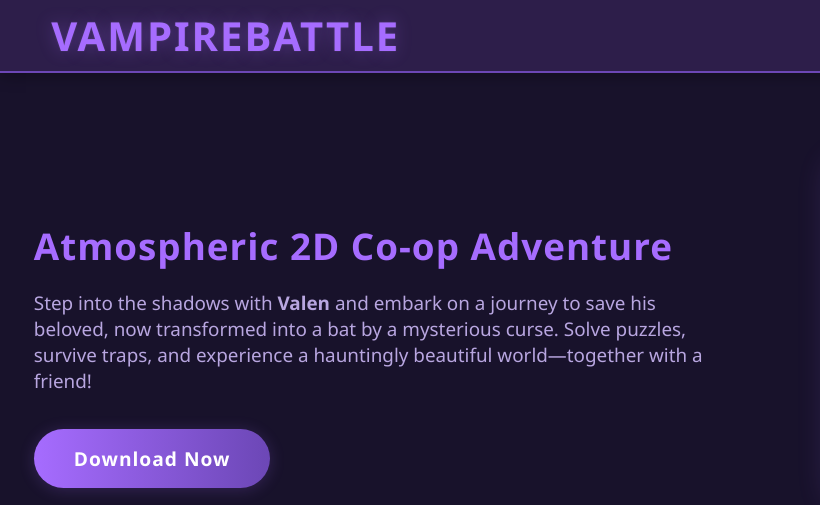
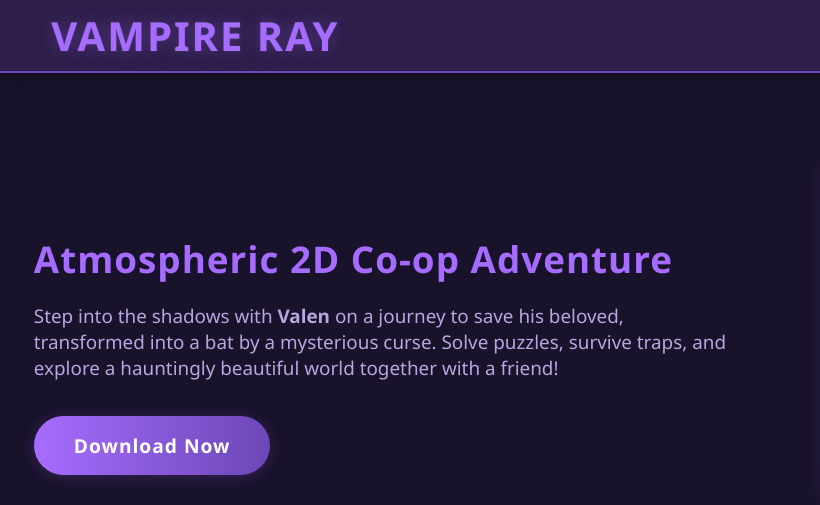
Before and after one commit to VampireRay/VampireRay, a plain HTML site: page index.html in a window 1280 px wide. Shown: the top 505 px of the page, 0-820 px from the left. Drawn offline with Linux system fonts and the light colour scheme.

Commit message:
Add files via upload

```diff
--- a/index.html
+++ b/index.html
@@ -1,13 +1,12 @@
 <!DOCTYPE html>
 <html lang="en">
 
-<!-- Mirrored from vampirebattle.com/ by HTTrack Website Copier/3.x [XR&CO'2014], Tue, 19 Aug 2025 02:20:46 GMT -->
 <head>
   <meta charset="UTF-8">
   <meta name="viewport" content="width=device-width, initial-scale=1.0">
-  <title>VAMPIREBATTLE - Official Site</title>
+  <title>VAMPIRE RAY - Official Site</title>
   <link rel="stylesheet" href="style.css">
-  <meta property="og:title" content="VAMPIREBATTLE - Atmospheric 2D Co-op Adventure" />
+  <meta property="og:title" content="VAMPIRE RAY - A Dark & Atmospheric 2D Co-op Adventure" />
   <meta property="og:description" content="Step into the shadows with Valen and a friend. Solve puzzles, survive traps, and save his beloved in a hauntingly beautiful world!" />
   <meta property="og:image" content="game1.gif" />
   <meta property="og:url" content="index.html" />
@@ -19,7 +18,7 @@
   <div class="bg-anim"></div>
   <header class="main-header">
     <div class="container header-flex">
-      <h1 class="logo">VAMPIREBATTLE</h1>
+      <h1 class="logo">VAMPIRE RAY</h1>
       <nav>
         <ul>
           <li><a href="#features">Features</a></li>
@@ -35,11 +34,11 @@
       <div class="container hero-flex">
         <div class="hero-text">
           <h2>Atmospheric 2D Co-op Adventure</h2>
-          <p>Step into the shadows with <b>Valen</b> and embark on a journey to save his beloved, now transformed into a bat by a mysterious curse. Solve puzzles, survive traps, and experience a hauntingly beautiful world—together with a friend!</p>
-          <a href="VampireBattle.zip" class="cta-btn" download>Download Now</a>
+          <p>Step into the shadows with <b>Valen</b> on a journey to save his beloved, transformed into a bat by a mysterious curse. Solve puzzles, survive traps, and explore a hauntingly beautiful world together with a friend!</p>
+          <a href="VampireRay.zip" class="cta-btn" download>Download Now</a>
         </div>
         <div class="hero-art">
-          <img src="game.gif" alt="VampireBattle Hero Art" class="main-gif">
+          <img src="game.gif" alt="Vampire Ray Hero Art" class="main-gif">
         </div>
       </div>
       <div class="scroll-down">▼</div>
@@ -118,8 +117,8 @@
       <div class="container download-flex">
         <div class="download-info">
           <h2>Ready to Play?</h2>
-          <p>Download VampireBattle and begin your unforgettable adventure. Will you save Valen's wife, or will the night last forever?</p>
-          <a href="VampireBattle.zip" class="cta-btn big" download>Download VampireBattle</a>
+          <p>Download Vampire Ray and begin your unforgettable adventure. Will you save Valen's wife, or will the night last forever?</p>
+          <a href="VampireRay.zip" class="cta-btn big" download>Download Vampire Ray</a>
         </div>
         <div class="sysreq-box modern">
           <h3>System Requirements</h3>
@@ -152,7 +151,7 @@
   <footer class="main-footer">
     <div class="container">
       <div class="footer-flex">
-        <div class="footer-brand">&copy; 2024 VampireBattle. All rights reserved.</div>
+        <div class="footer-brand">&copy; 2024 Vampire Ray. All rights reserved.</div>
         <div class="footer-links">
           <a href="#">Twitter</a>
           <a href="#">Discord</a>
@@ -177,6 +176,4 @@
   });
   </script>
 </body>
-
-<!-- Mirrored from vampirebattle.com/ by HTTrack Website Copier/3.x [XR&CO'2014], Tue, 19 Aug 2025 02:20:49 GMT -->
 </html>
```
